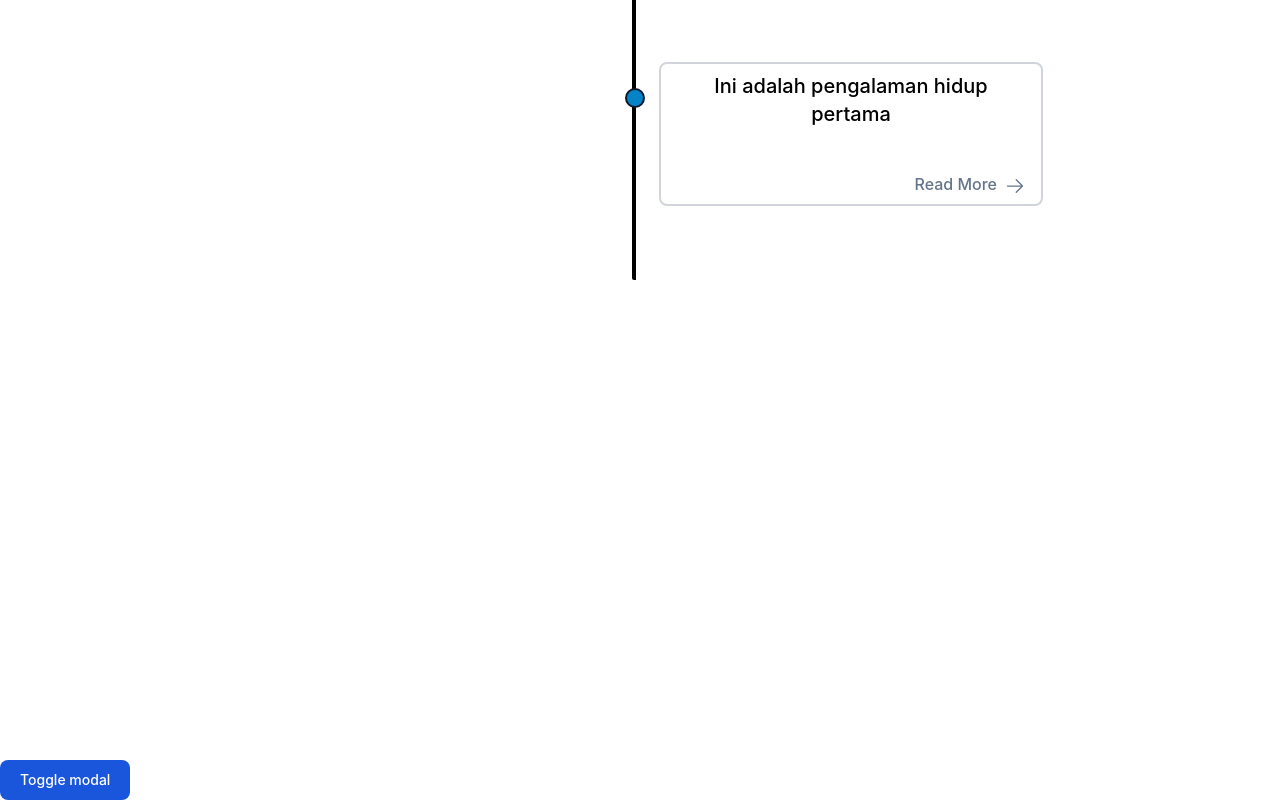
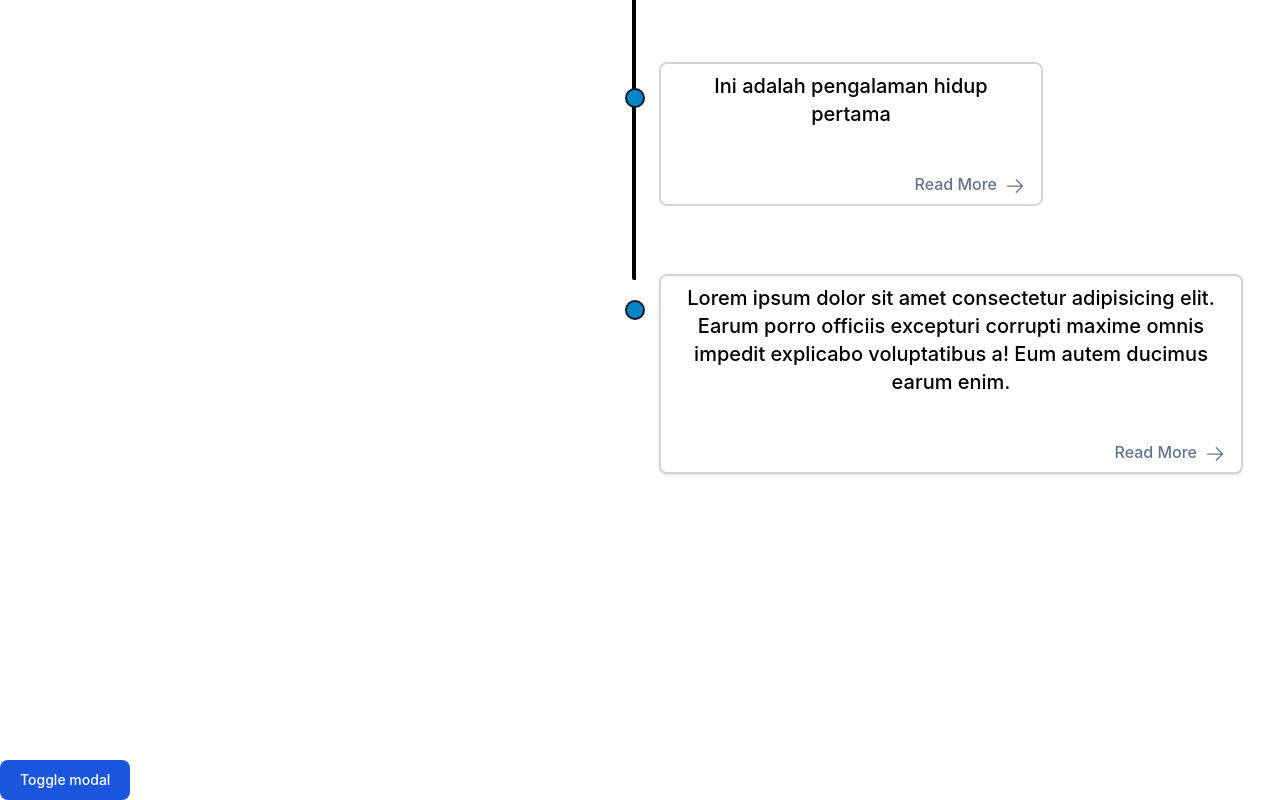
Before and after one commit to ariast390/portfolio, a website: page index.html in a window 1280 px wide. Shown: the part 2116-2916 px from the top of the page. Drawn offline with nearby package versions, Linux system fonts and the light colour scheme.

Commit message:
revision modal

```diff
--- a/index.html
+++ b/index.html
@@ -329,6 +329,40 @@
                 </div>
               </button>
             </div>
+            <div
+              class="relative w-5 h-5 bg-primary border-2 border-dark rounded-full right-1/4"
+              style="margin-top: 12rem"
+            >
+              <button data-modal-target="defaultModal" data-modal-toggle="defaultModal">
+                <div
+                  class="absolute shadow -top-7 left-8 bg-white border-gray-300 rounded-lg px-4 py-2 group-hover:block border lg:border-2 w-60 max-w-2xl lg:w-[36.5rem] lg:left-8"
+                >
+                  <p class="font-medium text-base mb-6 lg:text-xl">
+                    Lorem ipsum dolor sit amet consectetur adipisicing elit. Earum porro officiis
+                    excepturi corrupti maxime omnis impedit explicabo voluptatibus a! Eum autem
+                    ducimus earum enim.
+                  </p>
+
+                  <p class="flex justify-end font-medium items-end pt-5 gap-x-2 text-secondary">
+                    Read More
+                    <svg
+                      xmlns="http://www.w3.org/2000/svg"
+                      fill="none"
+                      viewBox="0 0 24 24"
+                      stroke-width="1.5"
+                      stroke="currentColor"
+                      class="w-5 h-5"
+                    >
+                      <path
+                        stroke-linecap="round"
+                        stroke-linejoin="round"
+                        d="M13.5 4.5L21 12m0 0l-7.5 7.5M21 12H3"
+                      />
+                    </svg>
+                  </p>
+                </div>
+              </button>
+            </div>
           </div>
         </div>
       </div>
```
Also changed, not shown: dist/output.css.
